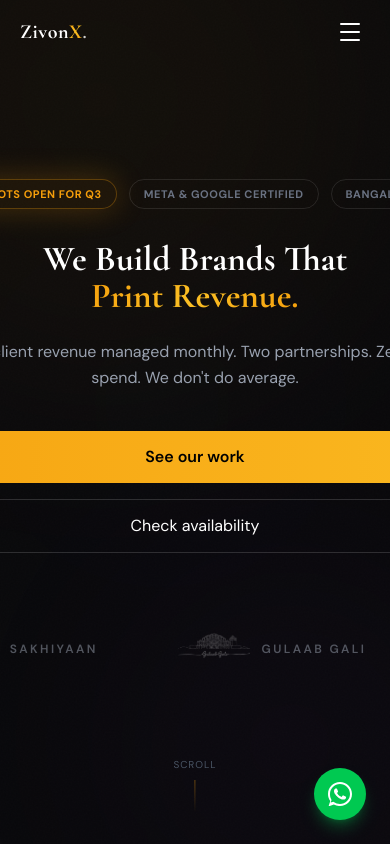
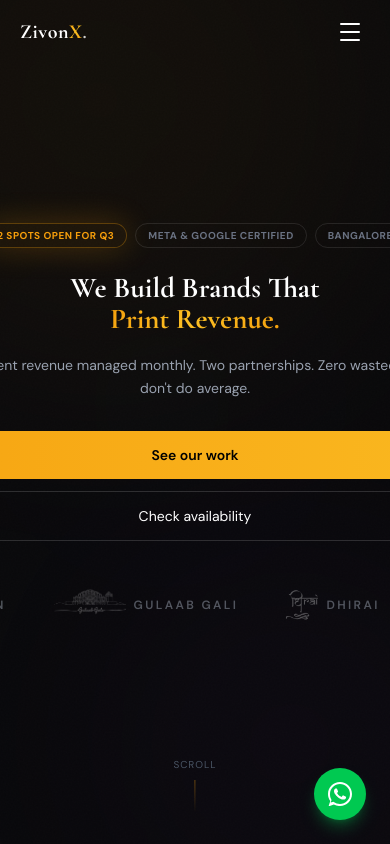
Before and after one commit to atulchauhan7/work-agent, a React (Vite) app in the folder site/: page / in a window 390 px wide. Shown: the top 844 px of the page. Built offline with nearby package versions, Linux system fonts and the light colour scheme.

Commit message:
Fix hero mobile responsiveness: full-width CTAs, smaller badges, better spacing

```diff
--- a/site/src/components/HomePage.jsx
+++ b/site/src/components/HomePage.jsx
@@ -83,44 +83,44 @@ export default function HomePage() {
         <div className="hero-orb w-[300px] h-[300px] bg-blue-500/10 top-[30%] right-[20%]" />
 
         <motion.div style={{ y: heroY, opacity: heroOpacity }} className="relative z-10 text-center px-5 sm:px-6 max-w-5xl mx-auto">
-          <motion.div variants={fadeUp} initial="hidden" animate="visible" custom={0} className="flex flex-wrap justify-center gap-3 mb-8">
-            <span className="px-3.5 py-1.5 text-[11px] font-bold tracking-wider border border-gold/30 text-gold rounded-full bg-gold/5 glow-gold">
+          <motion.div variants={fadeUp} initial="hidden" animate="visible" custom={0} className="flex flex-wrap justify-center gap-2 sm:gap-3 mb-6 sm:mb-8">
+            <span className="px-3 sm:px-3.5 py-1 sm:py-1.5 text-[10px] sm:text-[11px] font-bold tracking-wider border border-gold/30 text-gold rounded-full bg-gold/5 glow-gold">
               2 SPOTS OPEN FOR Q3
             </span>
-            <span className="px-3.5 py-1.5 text-[11px] font-bold tracking-wider border border-white/10 text-gray-500 rounded-full">
+            <span className="px-3 sm:px-3.5 py-1 sm:py-1.5 text-[10px] sm:text-[11px] font-bold tracking-wider border border-white/10 text-gray-500 rounded-full">
               META & GOOGLE CERTIFIED
             </span>
-            <span className="px-3.5 py-1.5 text-[11px] font-bold tracking-wider border border-white/10 text-gray-500 rounded-full">
+            <span className="px-3 sm:px-3.5 py-1 sm:py-1.5 text-[10px] sm:text-[11px] font-bold tracking-wider border border-white/10 text-gray-500 rounded-full">
               BANGALORE
             </span>
           </motion.div>
 
           <motion.h1
             variants={fadeUp} initial="hidden" animate="visible" custom={1}
-            className="text-[clamp(2.2rem,8vw,5rem)] font-heading font-bold leading-[1.05] mb-6"
+            className="text-[clamp(1.8rem,7vw,5rem)] font-heading font-bold leading-[1.08] mb-5 sm:mb-6"
           >
             We Build Brands That<br />
             <span className="text-gradient">Print Revenue.</span>
           </motion.h1>
 
-          <motion.p variants={fadeUp} initial="hidden" animate="visible" custom={2} className="text-gray-400 text-base sm:text-lg max-w-xl mx-auto mb-10 leading-relaxed">
+          <motion.p variants={fadeUp} initial="hidden" animate="visible" custom={2} className="text-gray-400 text-sm sm:text-lg max-w-xl mx-auto mb-8 sm:mb-10 leading-relaxed px-2 sm:px-0">
             ₹50L+ in client revenue managed monthly. Two partnerships. Zero wasted spend. We don't do average.
           </motion.p>
 
-          <motion.div variants={fadeUp} initial="hidden" animate="visible" custom={3} className="flex flex-col sm:flex-row justify-center gap-4">
-            <a href="#work" className="px-8 py-3.5 bg-gradient-to-r from-gold to-gold-light text-black font-semibold rounded-xl hover:shadow-xl hover:shadow-gold/20 hover:scale-[1.02] transition-all duration-300">
+          <motion.div variants={fadeUp} initial="hidden" animate="visible" custom={3} className="flex flex-col sm:flex-row justify-center gap-3 sm:gap-4 w-full sm:w-auto px-4 sm:px-0">
+            <a href="#work" className="w-full sm:w-auto text-center px-8 py-3.5 bg-gradient-to-r from-gold to-gold-light text-black font-semibold rounded-xl hover:shadow-xl hover:shadow-gold/20 hover:scale-[1.02] transition-all duration-300 text-sm sm:text-base">
               See our work
             </a>
-            <a href="#contact" className="px-8 py-3.5 border border-white/15 text-white rounded-xl hover:border-gold/30 hover:bg-white/[0.02] transition-all duration-300">
+            <a href="#contact" className="w-full sm:w-auto text-center px-8 py-3.5 border border-white/15 text-white rounded-xl hover:border-gold/30 hover:bg-white/[0.02] transition-all duration-300 text-sm sm:text-base">
               Check availability
             </a>
           </motion.div>
 
           {/* Brand marquee */}
-          <div className="mt-20 overflow-hidden opacity-50">
+          <div className="mt-12 sm:mt-20 overflow-hidden opacity-50">
             <div className="flex animate-marquee-fast whitespace-nowrap items-center">
               {[...BRANDS, ...BRANDS, ...BRANDS, ...BRANDS, ...BRANDS, ...BRANDS, ...BRANDS, ...BRANDS].map((b, i) => (
-                <div key={i} className="mx-10 sm:mx-14 shrink-0 flex items-center gap-3">
+                <div key={i} className="mx-6 sm:mx-14 shrink-0 flex items-center gap-2 sm:gap-3">
                   <img src={b.logo} alt={b.name} className="h-8 sm:h-10 w-auto object-contain brightness-0 invert opacity-60" loading="lazy" />
                   <span className="text-[12px] font-semibold uppercase tracking-[0.2em] text-gray-400">{b.name}</span>
                 </div>
```
